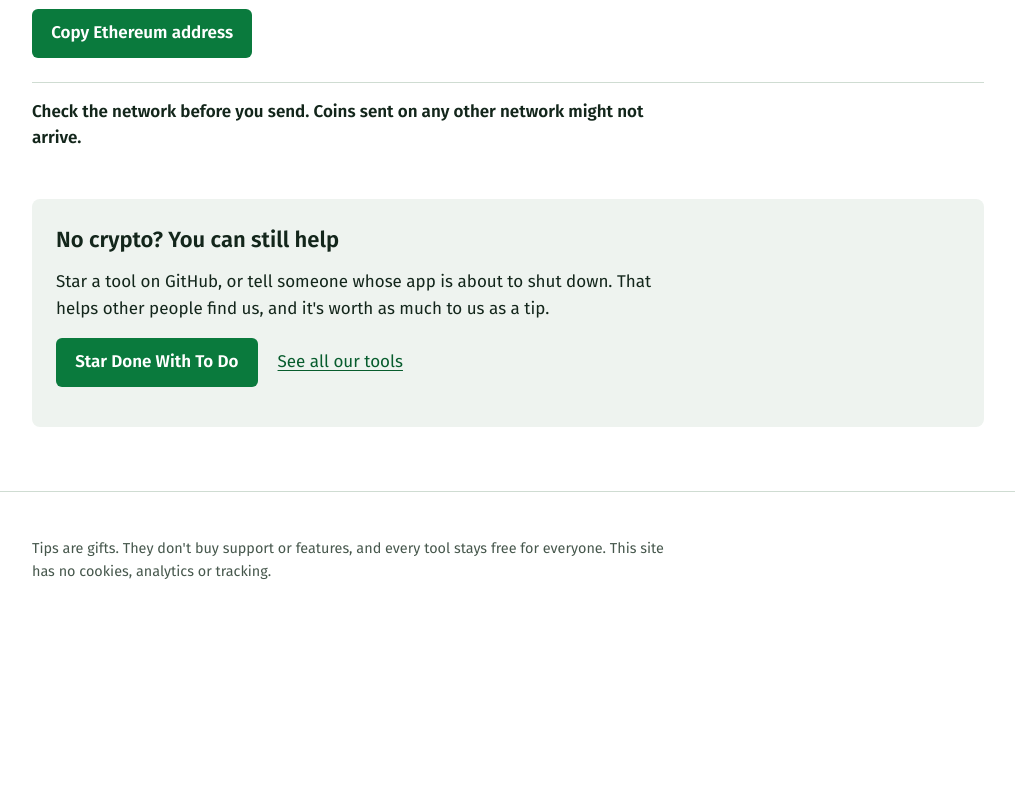
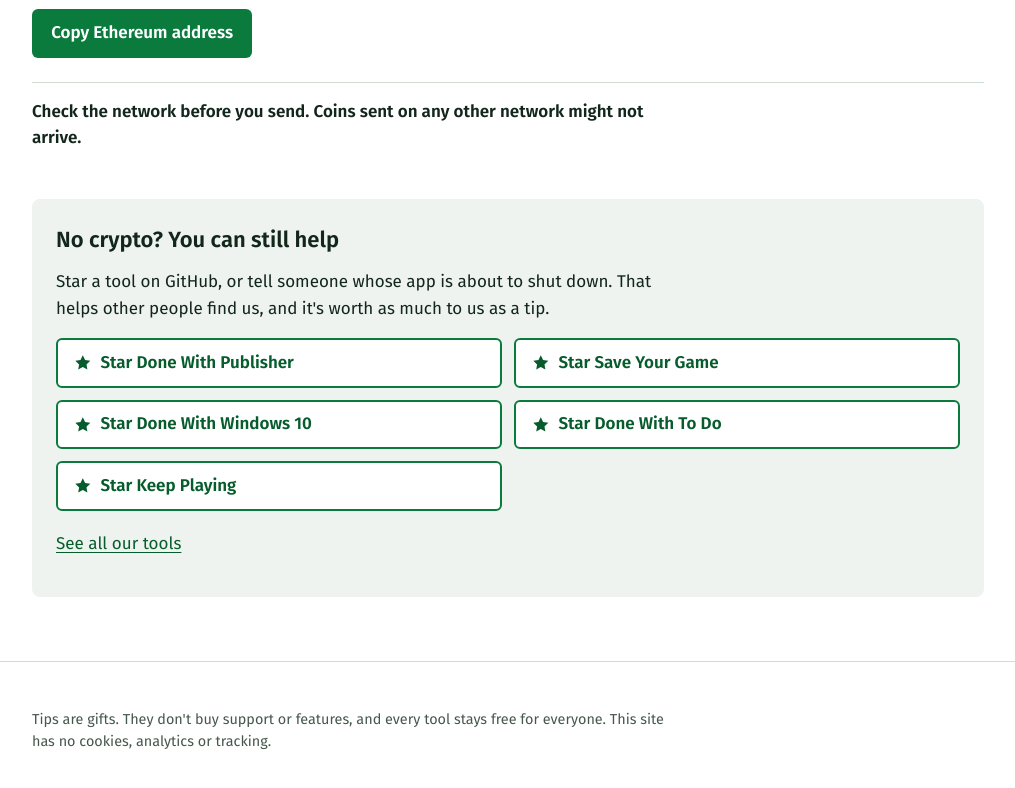
Before and after one commit to LifeboatLabs/lifeboatlabs.github.io, a plain HTML site: page tip/index.html in a window 1280 px wide. Shown: the part 669-1457 px from the top of the page, without its empty margins (132-1147 px from the left). Before the commit the page ends 1314 px from the top, so only its background shows below. Drawn offline with Linux system fonts and the light colour scheme.

Commit message:
Star buttons for every tool on the tip page
The "No crypto?" box only offered Done With To Do. It now has one star
button per tool, white on the mist box so five of them don't shout, with
Keep Playing included. The README lists Done With Publisher and Keep
Playing too.

Co-Authored-By: Claude Opus 5.5 <noreply@anthropic.com>
Claude-Session: https://claude.ai/code/session_012SxryoHjpu2soSsKdLNJGj

```diff
--- a/style.css
+++ b/style.css
@@ -47,6 +47,12 @@ h2 { font-size: 1.375rem; font-weight: 600; margin: 3rem 0 0.75rem; }
 /* A fixed-width face keeps 0/O and l/1 apart, so people can check the address by eye. */
 .address { display: block; font: 1.0625rem/1.5 ui-monospace, "Cascadia Mono", Consolas, Menlo, monospace; background: var(--mist); border-radius: 6px; padding: 0.8rem 1rem; word-break: break-all; user-select: all; max-width: 40rem; margin-bottom: 0.75rem; }
 button.btn { border: 0; font: inherit; font-weight: 600; cursor: pointer; }
+/* One star button per tool: white on the mist box, so five of them don't shout. */
+.stars { list-style: none; margin: 0 0 1.25rem; padding: 0; display: grid; grid-template-columns: repeat(auto-fill, minmax(18.5rem, 1fr)); gap: 0.75rem; }
+.stars li { max-width: none; }
+.btn-line { display: flex; align-items: center; gap: 0.55rem; height: 100%; background: #fff; color: var(--green-deep); border: 2px solid var(--green); font-weight: 600; text-decoration: none; padding: 0.6rem 1rem; border-radius: 6px; }
+.btn-line:hover { background: var(--green); color: #fff; }
+.star { width: 1.1rem; height: 1.1rem; flex: none; }
 .warn { font-weight: 600; margin-top: 1rem; }
 .visually-hidden { position: absolute; width: 1px; height: 1px; overflow: hidden; clip: rect(0 0 0 0); white-space: nowrap; }
 
--- a/tip/index.html
+++ b/tip/index.html
@@ -8,7 +8,7 @@
   <meta name="description" content="Lifeboat Labs tools are free and open source. If one saved you time, you can leave a tip in SOL, ETH or USDC.">
   <link rel="canonical" href="https://lifeboatlabs.github.io/tip/">
   <link rel="icon" href="../favicon.svg" type="image/svg+xml">
-  <link rel="stylesheet" href="../style.css?v=4">
+  <link rel="stylesheet" href="../style.css?v=5">
   <script src="tip.js?v=1" defer></script>
 </head>
 <body>
@@ -44,7 +44,14 @@
     <section class="ask">
       <h2>No crypto? You can still help</h2>
       <p>Star a tool on GitHub, or tell someone whose app is about to shut down. That helps other people find us, and it's worth as much to us as a tip.</p>
-      <p class="links"><a class="btn" href="https://github.com/LifeboatLabs/done-with-todo">Star Done With To Do</a> <a href="../">See all our tools</a></p>
+      <ul class="stars">
+        <li><a class="btn-line" href="https://github.com/LifeboatLabs/done-with-publisher"><svg class="star" viewBox="0 0 20 20" aria-hidden="true" focusable="false"><path d="M10 1.5l2.6 5.3 5.9.9-4.3 4.1 1 5.8L10 14.9l-5.2 2.7 1-5.8L1.5 7.7l5.9-.9z" fill="currentColor"/></svg>Star Done With Publisher</a></li>
+        <li><a class="btn-line" href="https://github.com/LifeboatLabs/save-your-game"><svg class="star" viewBox="0 0 20 20" aria-hidden="true" focusable="false"><path d="M10 1.5l2.6 5.3 5.9.9-4.3 4.1 1 5.8L10 14.9l-5.2 2.7 1-5.8L1.5 7.7l5.9-.9z" fill="currentColor"/></svg>Star Save Your Game</a></li>
+        <li><a class="btn-line" href="https://github.com/LifeboatLabs/done-with-windows-10"><svg class="star" viewBox="0 0 20 20" aria-hidden="true" focusable="false"><path d="M10 1.5l2.6 5.3 5.9.9-4.3 4.1 1 5.8L10 14.9l-5.2 2.7 1-5.8L1.5 7.7l5.9-.9z" fill="currentColor"/></svg>Star Done With Windows 10</a></li>
+        <li><a class="btn-line" href="https://github.com/LifeboatLabs/done-with-todo"><svg class="star" viewBox="0 0 20 20" aria-hidden="true" focusable="false"><path d="M10 1.5l2.6 5.3 5.9.9-4.3 4.1 1 5.8L10 14.9l-5.2 2.7 1-5.8L1.5 7.7l5.9-.9z" fill="currentColor"/></svg>Star Done With To Do</a></li>
+        <li><a class="btn-line" href="https://github.com/LifeboatLabs/keep-playing"><svg class="star" viewBox="0 0 20 20" aria-hidden="true" focusable="false"><path d="M10 1.5l2.6 5.3 5.9.9-4.3 4.1 1 5.8L10 14.9l-5.2 2.7 1-5.8L1.5 7.7l5.9-.9z" fill="currentColor"/></svg>Star Keep Playing</a></li>
+      </ul>
+      <p class="links"><a href="../">See all our tools</a></p>
     </section>
   </main>
 
```
Also changed, not shown: index.html (+1 -1 lines), 1 other file.
